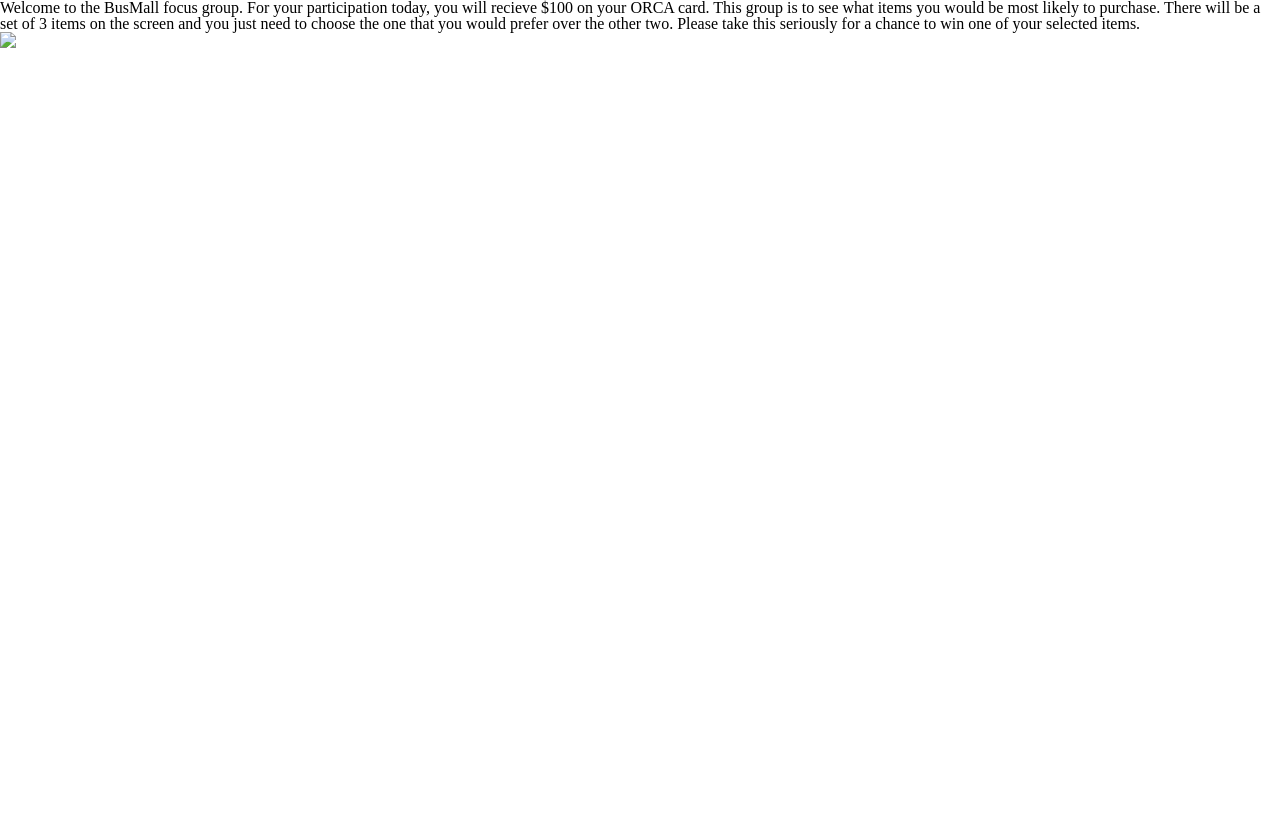
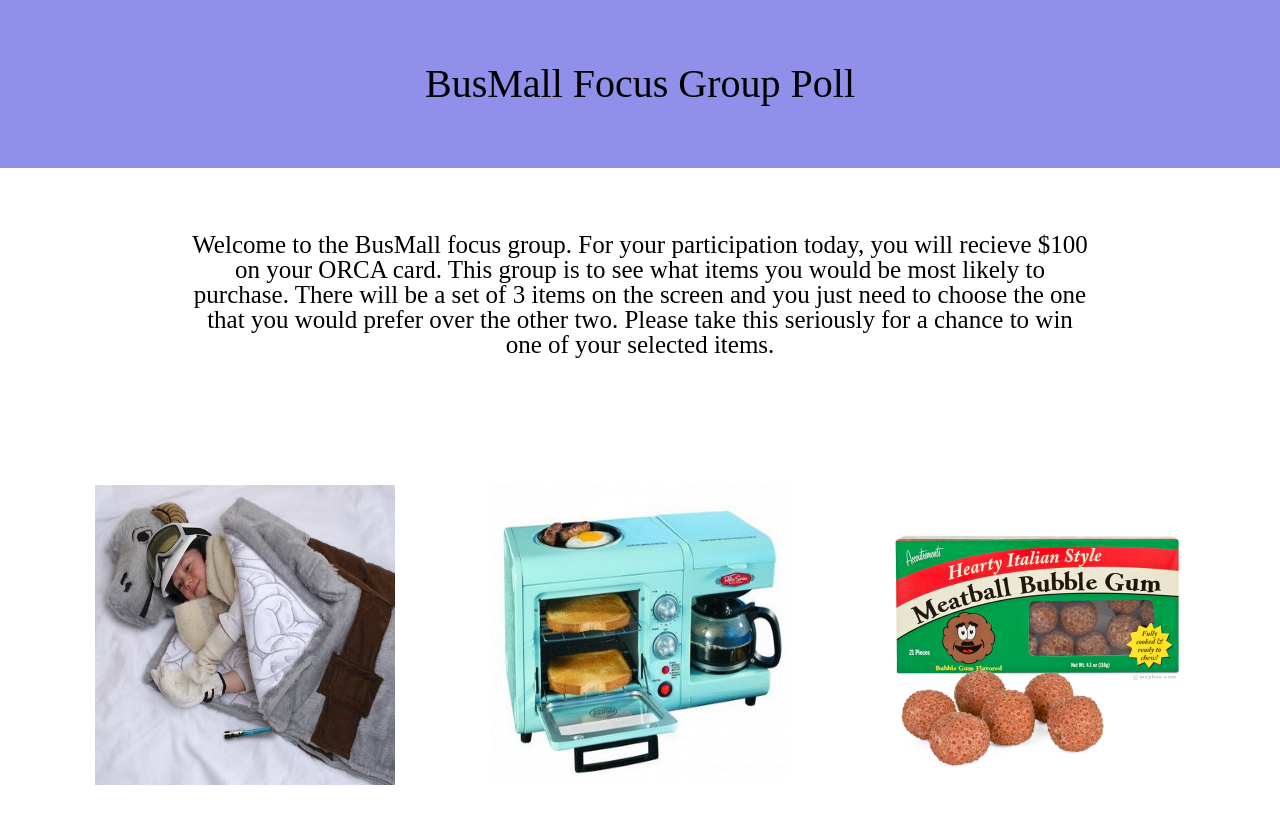
Before and after one commit to c23-repo/busmall, a plain HTML site: page index.html in a window 1280 px wide. Before the commit the page ends 800 px from the top, so only its background shows below. Drawn offline with Linux system fonts and the light colour scheme.

Commit message:
CSS, JS, README and HTML is done

```diff
--- a/css/style.css
+++ b/css/style.css
@@ -0,0 +1,27 @@
+img{
+  width: 300px;
+  height: 300px;
+}
+#productList{
+  display: flex;
+  flex-direction: row;
+  justify-content: space-evenly;
+  margin-top: 10%;
+  margin-bottom: 10%;
+}
+header{
+  text-align: center;
+  background-color: rgb(144, 144, 235);
+  padding-top: 5%;
+  padding-bottom: 5%;
+}
+h1{
+  font-size: 40px;
+}
+p{
+  font-size: 25px;
+  width: 70%;
+  text-align: center;
+  margin: auto;
+  margin-top: 5%;
+}
--- a/index.html
+++ b/index.html
@@ -7,16 +7,14 @@
   </head>
   <body>
     <header>
-
+      <h1>BusMall Focus Group Poll</h1>
     </header>
     <main>
       <p>Welcome to the BusMall focus group. For your participation today, you will recieve $100 on your ORCA card. This group is to see what items you would be most likely to purchase. There will be a set of 3 items on the screen and you just need to choose the one that you would prefer over the other two. Please take this seriously for a chance to win one of your selected items.
       </p>
-      <ul id="productList">
-        <li></li>
-        <li></li>
-        <li></li>
-      </ul>
+      <div id="productList">
+
+      </div>
     </main>
     <script src="js/app.js"></script>
   </body>
--- a/js/app.js
+++ b/js/app.js
@@ -3,15 +3,16 @@
 var allProducts = [];
 var originalSet = [];
 var newSet = [];
-var maxClicks = 25;
-Products.clicks = 0;
-Products.viewed = 0;
+var clicksTotal = 0;
 var picture = document.getElementById('productList');
+
 
 // constructor
 function Products(name, filePath) {
   this.name = name;
   this.filePath = filePath;
+  this.viewed = 0;
+  this.clicks = 0;
   allProducts.push(this);
 }
 // new products to add to Array
@@ -29,43 +30,60 @@
 new Products('pet-sweep', 'img/assets/pet-sweep.jpg');
 new Products('scissors', 'img/assets/scissors.jpg');
 new Products('shark', 'img/assets/shark.jpg');
-new Products('sweep', 'img/assets/sweep.jpg');
+new Products('sweep', 'img/assets/sweep.png');
 new Products('tauntaun', 'img/assets/tauntaun.jpg');
 new Products('unicorn', 'img/assets/unicorn.jpg');
-new Products('usb', 'img/assets/usb.jpg');
+new Products('usb', 'img/assets/usb.gif');
 new Products('water-can', 'img/assets/water-can.jpg');
 new Products('wine-glass', 'img/assets/wine-glass.jpg');
 
 // random product generator
 // recieved help from Chai Narukulla
+
 function randomProducts() {
+  // once the loop is done creating an array, it will make the new set equal to the original set so that it may prevent a duplicate when referenced with the next new set generated
+  originalSet = newSet;
   newSet = [];
   while (newSet.length < 3) {
     var randomNumber = Math.floor(Math.random() * allProducts.length);
     console.log('random', randomNumber);
 
     // if to store the random selection into array and prevent duplicates.
-    if ( allProducts[randomNumber] !== newSet.includes(allProducts[randomNumber]) && allProducts[randomNumber] !== originalSet.includes(allProducts[randomNumber])) {
-      newSet.push(allProducts[randomNumber]);
+    while(newSet.includes(allProducts[randomNumber]) || originalSet.includes(allProducts[randomNumber])) {
+      randomNumber = Math.floor(Math.random() * allProducts.length);
     }
+    newSet.push(allProducts[randomNumber]);
+  }
+  console.log('original set', originalSet);
+}
+function renderProduct() {
+  // randomProducts();
+  picture.textContent = '';
+  for (var i = 0; i < newSet.length; i++) {
+    var imgEl = document.createElement('img');
+    imgEl.src = newSet[i].filePath;
+    imgEl.id = newSet[i].name;
+    picture.appendChild(imgEl);
+    newSet[i].viewed++;
+    console.log(newSet[i].filePath);
+  }
 
-    else {
-      // if a duplicate, will run the loop again
+}
+
+function clickedProduct(event) {
+
+  for (var i = 0; i < newSet.length; i++) {
+    if (event.target.id === newSet[i].name) {
+      newSet[i].clicks++;
+      clicksTotal ++;
       randomProducts();
+      renderProduct();
+    }
+    if (clicksTotal === 25) {
+      picture.removeEventListener('click', clickedProduct);
     }
   }
-  // once the loop is done creating an array, it will make the new set equal to the original set so that it may prevent a duplicate when referenced with the next new set generated
-  originalSet = newSet;
-  console.log('original set', originalSet);
 }
-function renderProduct(){
-  randomProducts();
-  for (var i = 0; i < newSet.length; i++){
-    var imgEl = document.createElement('img');
-    imgEl.src = newSet[i].filepath;
-    imgEl.id = newSet[i].name;
-    picture.appendChild(imgEl);
-    newSet[i] += viewed;
-  }
-}
+randomProducts();
 renderProduct();
+picture.addEventListener('click', clickedProduct);
```
Also changed, not shown: 1 other file.
